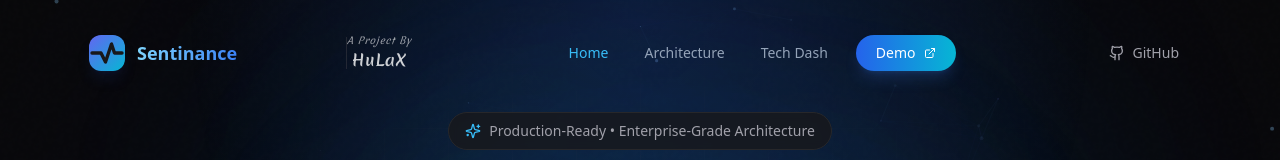
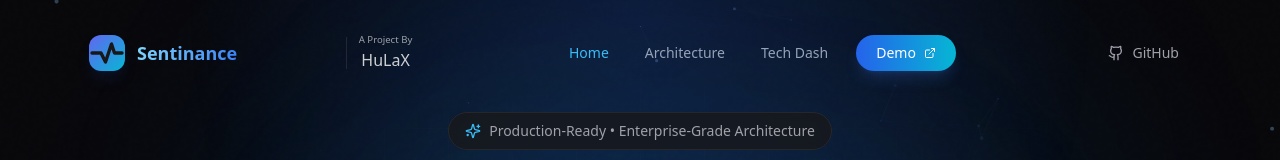
Before and after one commit to HuLaxx/Sentinance, a Next.js app in the folder apps/web/: page / in a window 1280 px wide. Shown: the top 160 px of the page. Built offline with nearby package versions, Linux system fonts and the light colour scheme.

Commit message:
style: Restore HuLaX gradient hover effect (blue  fuchsia  amber)

```diff
--- a/apps/web/src/components/site/site-header.tsx
+++ b/apps/web/src/components/site/site-header.tsx
@@ -50,18 +50,22 @@ export function SiteHeader() {
                     </Link>
 
                     {/* Separator + HuLaX Credit (Desktop only) */}
-                    <div className="hidden lg:flex items-center gap-0 -ml-8">
+                    <div className="hidden lg:flex items-center gap-3 -ml-8">
                         <div className="w-px h-8 bg-zinc-700/50" />
                         <a
                             href="https://hulax.vercel.app"
                             target="_blank"
                             rel="noreferrer"
-                            className="group flex flex-col items-center gap-0.5 text-center leading-tight text-white/70"
+                            className="group flex flex-col items-center gap-0.5 text-center leading-tight"
                             suppressHydrationWarning>
-                            <span className="hulax-credit-label text-[0.6rem] text-white/60 transition-all group-hover:text-white/70 group-hover:drop-shadow-[0_0_8px_rgba(56,189,248,0.3)]">
+                            <span className="text-[0.6rem] text-white/60 transition-all group-hover:text-white group-hover:drop-shadow-[0_0_8px_rgba(255,255,255,0.5)]">
                                 A Project By
                             </span>
-                            <span className="hulax-credit inline-block origin-center text-[0.85rem] text-white/80 transition-all group-hover:scale-110 group-hover:text-sky-400 group-hover:font-black group-hover:drop-shadow-[0_0_14px_rgba(56,189,248,0.45)] sm:text-base">
+                            <span className="text-[0.9rem] text-white/80 transition-all group-hover:scale-110
+                                group-hover:text-transparent group-hover:bg-clip-text
+                                group-hover:bg-gradient-to-r group-hover:from-blue-500
+                                group-hover:via-fuchsia-500 group-hover:to-amber-500
+                                group-hover:font-black group-hover:drop-shadow-[0_0_14px_rgba(214,182,138,0.45)] sm:text-base">
                                 HuLaX
                             </span>
                         </a>
```
